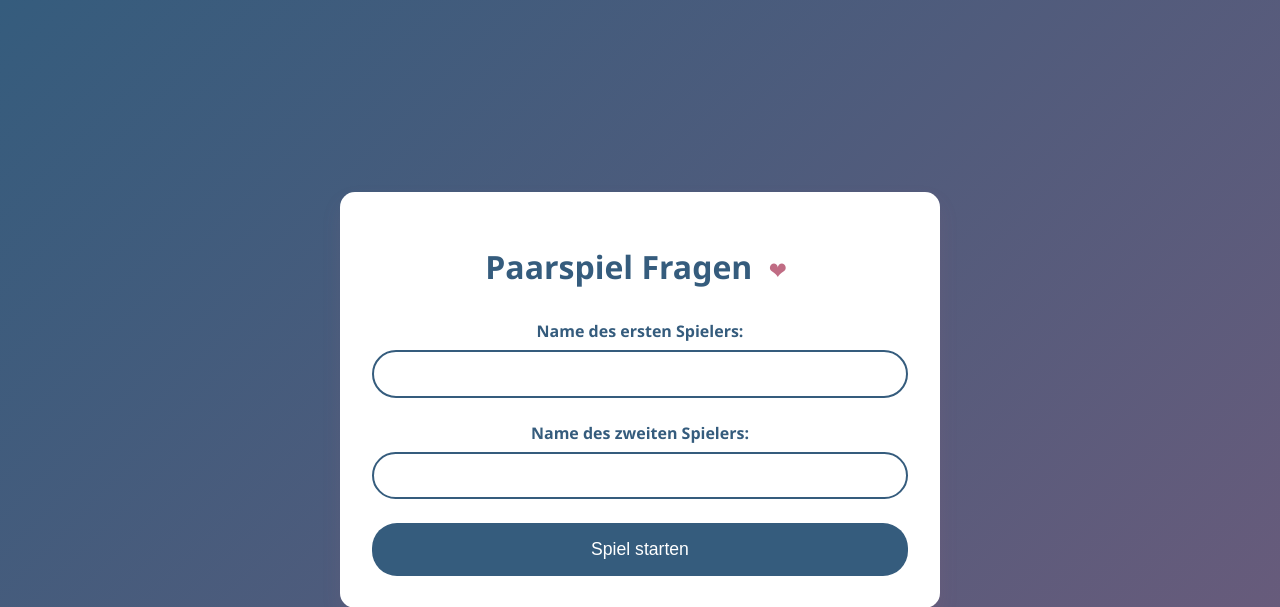
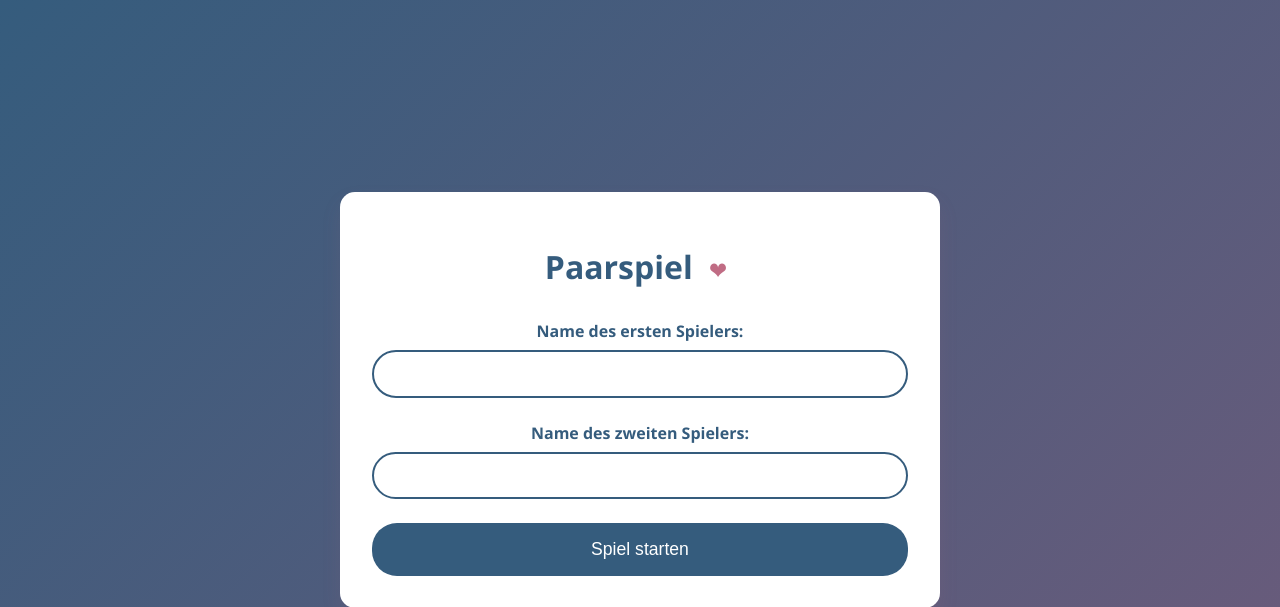
Before and after one commit to fabianengeln/paarspiel, a Flask app: page / in a window 1280 px wide. Shown: the top 607 px of the page. Run offline with Flask 3, Linux system fonts and the light colour scheme.

Commit message:
adjustments

```diff
--- a/templates/start.html
+++ b/templates/start.html
@@ -77,7 +77,7 @@
 </head>
 <body>
     <div class="container">
-        <h1>Paarspiel Fragen <span class="heart">❤</span></h1>
+        <h1>Paarspiel <span class="heart">❤</span></h1>
         <form action="/start_game" method="POST">
             <div class="form-group">
                 <label for="person1">Name des ersten Spielers:</label>
```
